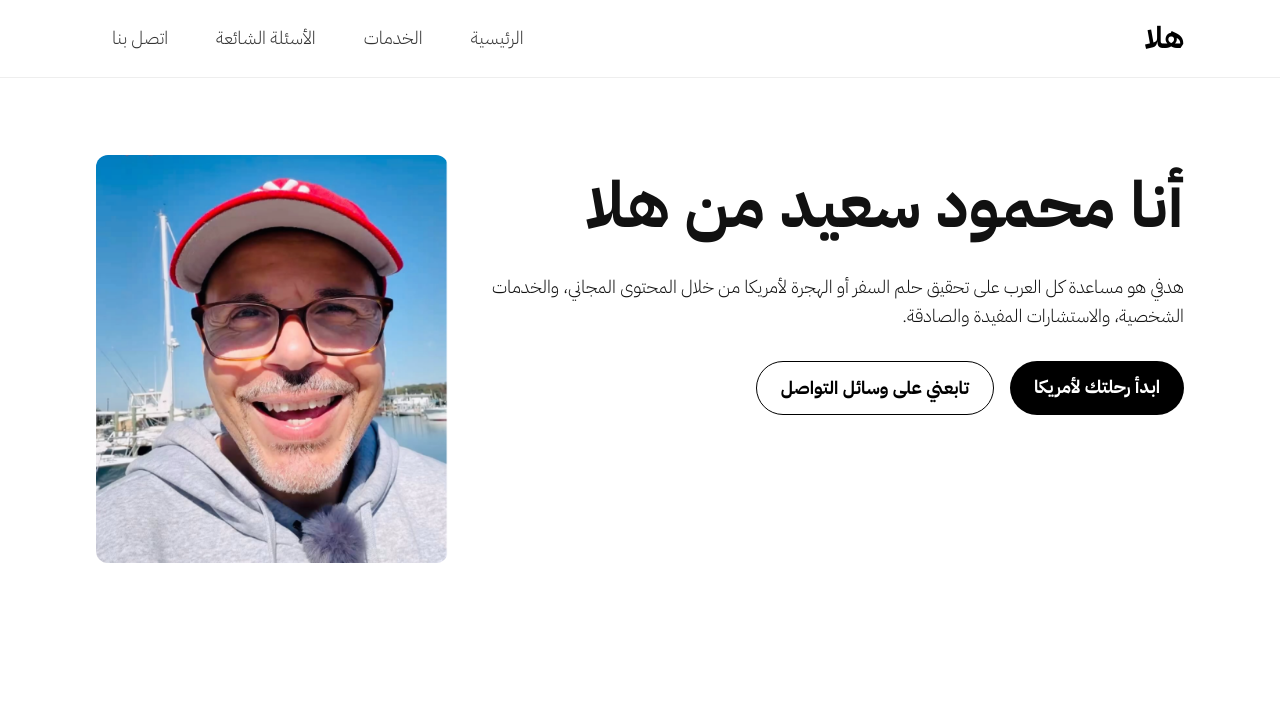
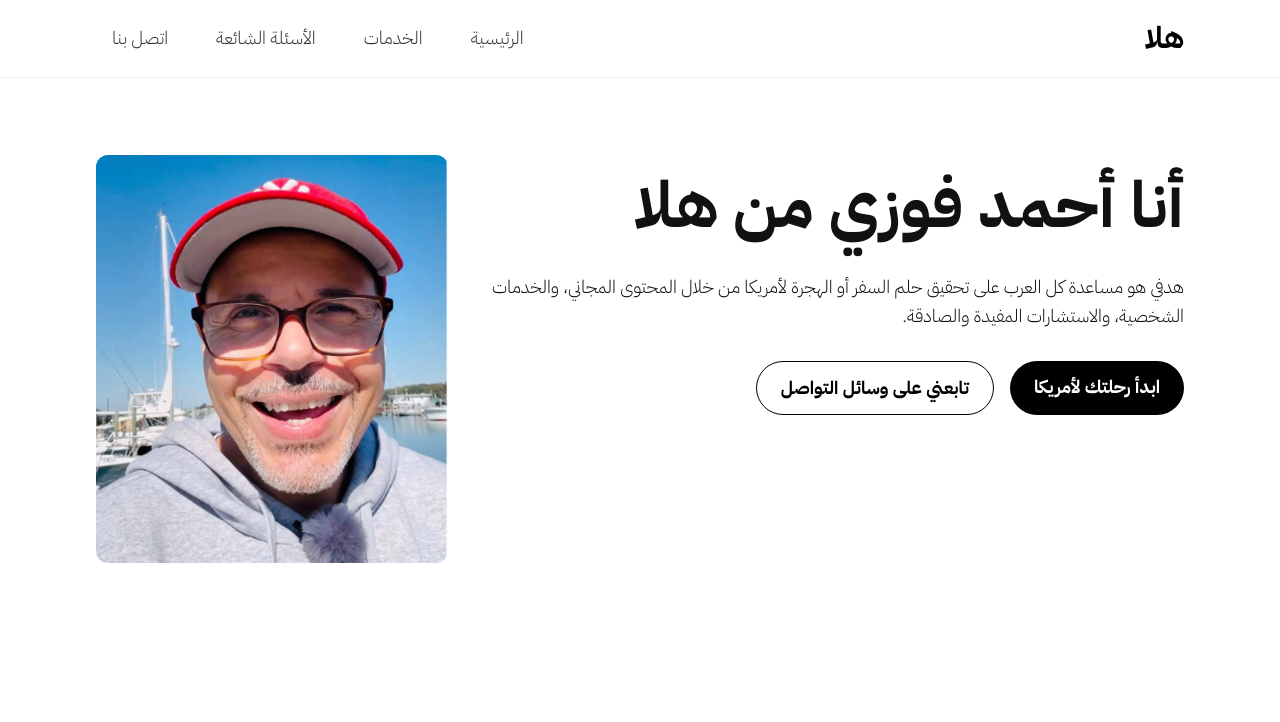
Before and after one commit to mhmdraheem/egycast, a plain HTML site: page index.html in a window 1280 px wide. Shown: the top 722 px of the page. Drawn offline with Linux system fonts and the light colour scheme.

Commit message:
updating name

```diff
--- a/index.html
+++ b/index.html
@@ -35,7 +35,7 @@
       <section class="hero">
         <div class="container">
           <div class="hero-text">
-            <h1>أنا محمود سعيد من هلا</h1>
+            <h1>أنا أحمد فوزي من هلا</h1>
             <p>
               هدفي هو مساعدة كل العرب على تحقيق حلم السفر أو الهجرة لأمريكا من خلال المحتوى المجاني، والخدمات الشخصية،
               والاستشارات المفيدة والصادقة.
@@ -46,7 +46,7 @@
             </div>
           </div>
           <div class="hero-image">
-            <img src="hala/assets/images/hero-resized.png" alt="محمود سعيد" />
+            <img src="hala/assets/images/hero-resized.png" alt="أحمد فوزي" />
           </div>
         </div>
       </section>
@@ -215,7 +215,7 @@
               </div>
               <div class="reviewtext">
                 <h3>”انسان راقي وعلى قدر من المسؤولية“</h3>
-                <p>”أستاذ محمود انسان راقي وعلى قدر من المسؤولية وانا سعيدة اني اخترت اتعامل معك. شكرا جزيلا لك“</p>
+                <p>”أستاذ أحمد انسان راقي وعلى قدر من المسؤولية وانا سعيدة اني اخترت اتعامل معك. شكرا جزيلا لك“</p>
               </div>
               <div class="reviewer">
                 <img src="hala/assets/images/reviewer1.png" alt="" />
```
